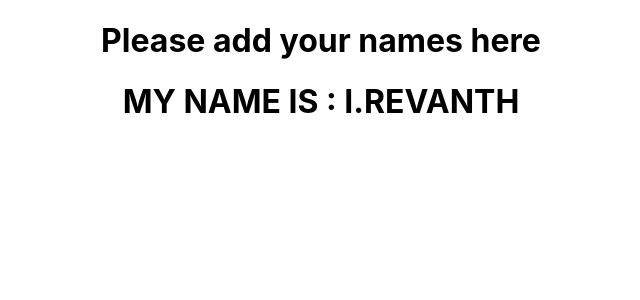
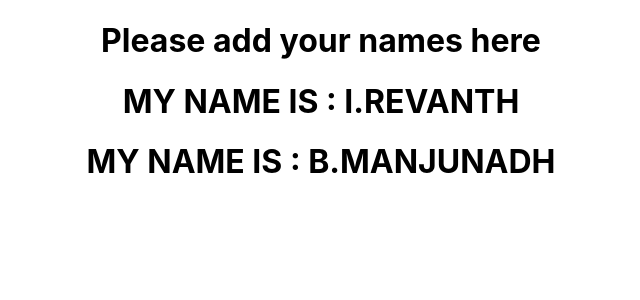
Before and after one commit to manjunadhb/ghrep1, a React (Create React App) app: page / in a window 1280 px wide. Shown: the top 300 px of the page, without its empty margins (319-959 px from the left). Built offline with nearby package versions, Linux system fonts and the light colour scheme.

Commit message:
added manjunadh name

```diff
--- a/src/App.js
+++ b/src/App.js
@@ -6,6 +6,7 @@ function App() {
     <div className="App">
       <h1>Please add your names here</h1>
       <h1>MY NAME IS : I.REVANTH</h1>
+      <h1>MY NAME IS : B.MANJUNADH</h1>
     </div>
   );
 }
```
